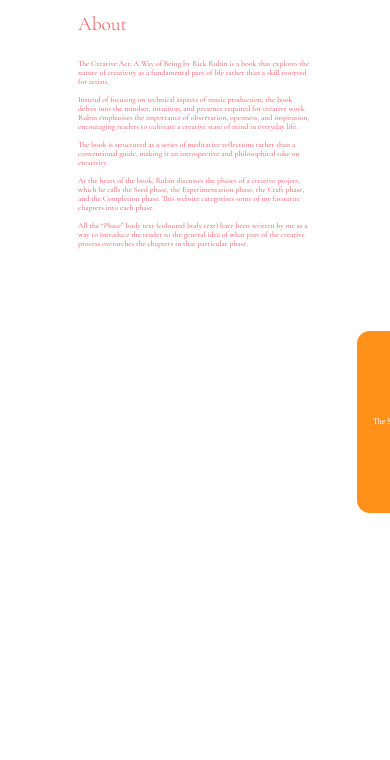
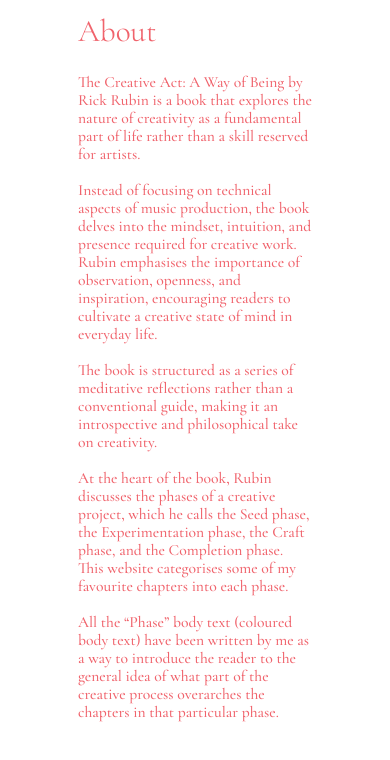
Before and after one commit to agart337/The_Creative_Act, a plain HTML site: page index.html in a window 390 px wide. Drawn offline with nearby package versions, Linux system fonts and the light colour scheme.

Commit message:
media query need help

```diff
--- a/style.css
+++ b/style.css
@@ -184,3 +184,106 @@ p {
 .completion_phase {
     color: #6067CC;
 }
+
+@media (max-width: 1025px) {
+
+    .empty,
+    .the_seed_phase,
+    .the_seed_phase_parent,
+    .the_experimentation_phase_parent,
+    .the_experimentation_phase,
+    .the_craft_phase_parent,
+    .the_craft_phase,
+    .the_completion_phase_parent,
+    .the_completion_phase,
+    .the_creative_act {
+        display: flex;
+        width: 14.65vh;
+        height: 10.98vh;
+        padding: 0.73vh 0.98vw 0.73vh 0.98vw;
+        justify-content: center;
+        align-items: center;
+        text-align: center;
+        gap: 0.73vh;
+        font-size: 5vw;
+        flex-shrink: 0;
+    }
+
+    .menu-scroller a {
+        font-size: 2.3vw;
+    }
+
+    p {
+        font-size: 2.5vw;
+    }
+
+    .about_heading,
+    .seed_phase_heading,
+    .experimentation_phase_heading,
+    .craft_phase_heading,
+    .completion_phase_heading {
+        font-size: 6vw;
+    }
+}
+
+
+@media (max-width: 412px) {
+
+    .empty,
+    .the_seed_phase,
+    .the_seed_phase_parent,
+    .the_experimentation_phase_parent,
+    .the_experimentation_phase,
+    .the_craft_phase_parent,
+    .the_craft_phase,
+    .the_completion_phase_parent,
+    .the_completion_phase,
+    .the_creative_act {
+        display: flex;
+        width: 60.68vw;
+        height: 16.39vh;
+        padding: 0.73vh 0.98vw 0.73vh 0.98vw;
+        justify-content: center;
+        align-items: center;
+        text-align: center;
+        gap: 0.73vh;
+        font-size: 5vw;
+        flex-shrink: 0;
+    }
+
+    .menu-scroller a {
+        font-size: 4vw;
+    }
+
+    p {
+        font-size: 4vw;
+    }
+
+    .about_heading,
+    .seed_phase_heading,
+    .experimentation_phase_heading,
+    .craft_phase_heading,
+    .completion_phase_heading {
+        font-size: 8vw;
+    }
+
+    /* .menu-scroller {
+        position: static;
+        transform: none;
+        display: flex;
+        flex-wrap: wrap;
+        justify-content: center;
+        align-items: center;
+        gap: 3vw;
+        padding: 5vw 3vw;
+        overflow: visible;
+    }
+
+    .menu-scroller a {
+        font-size: 4.5vw;
+    }
+
+    .empty {
+        display: none;
+    } */
+}
```
